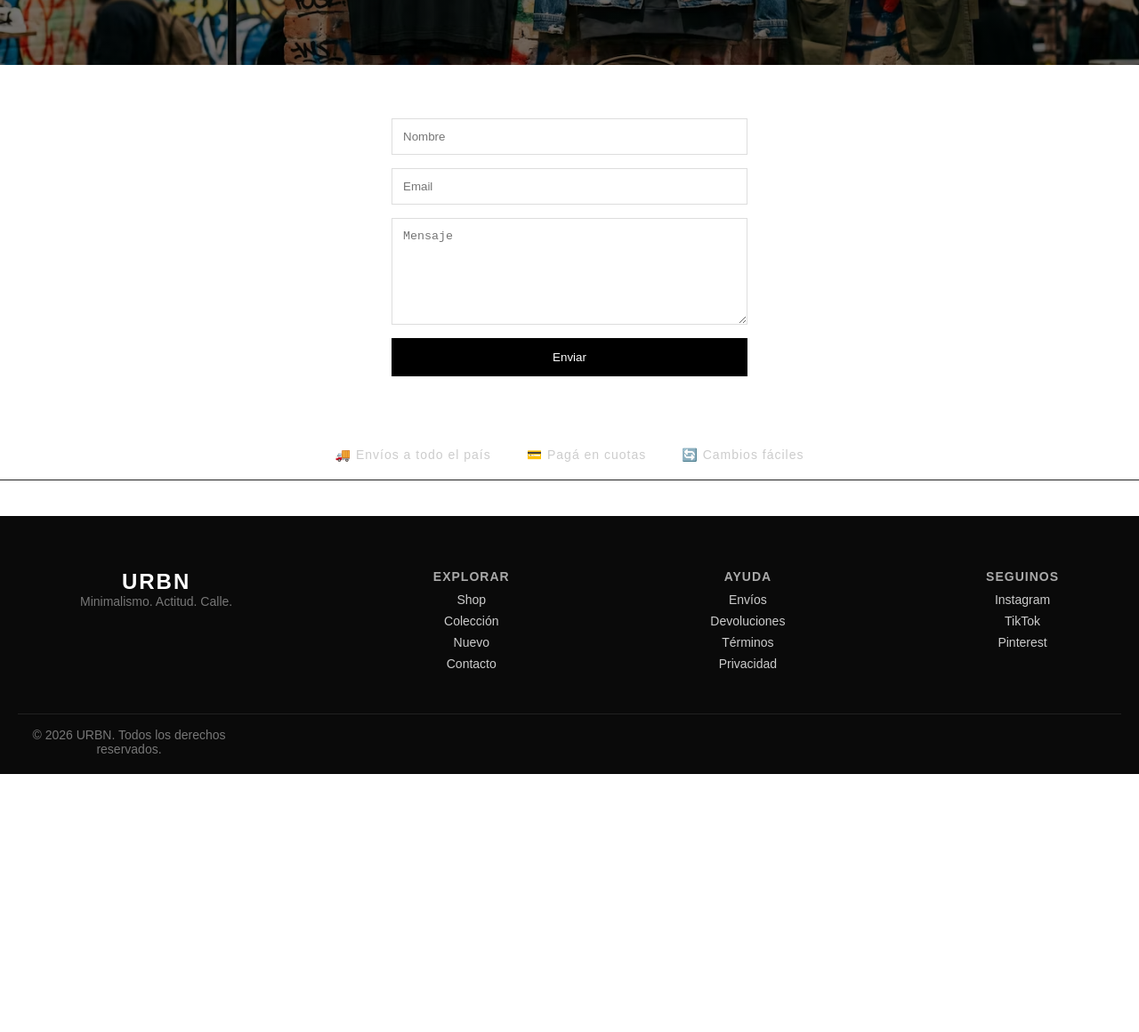
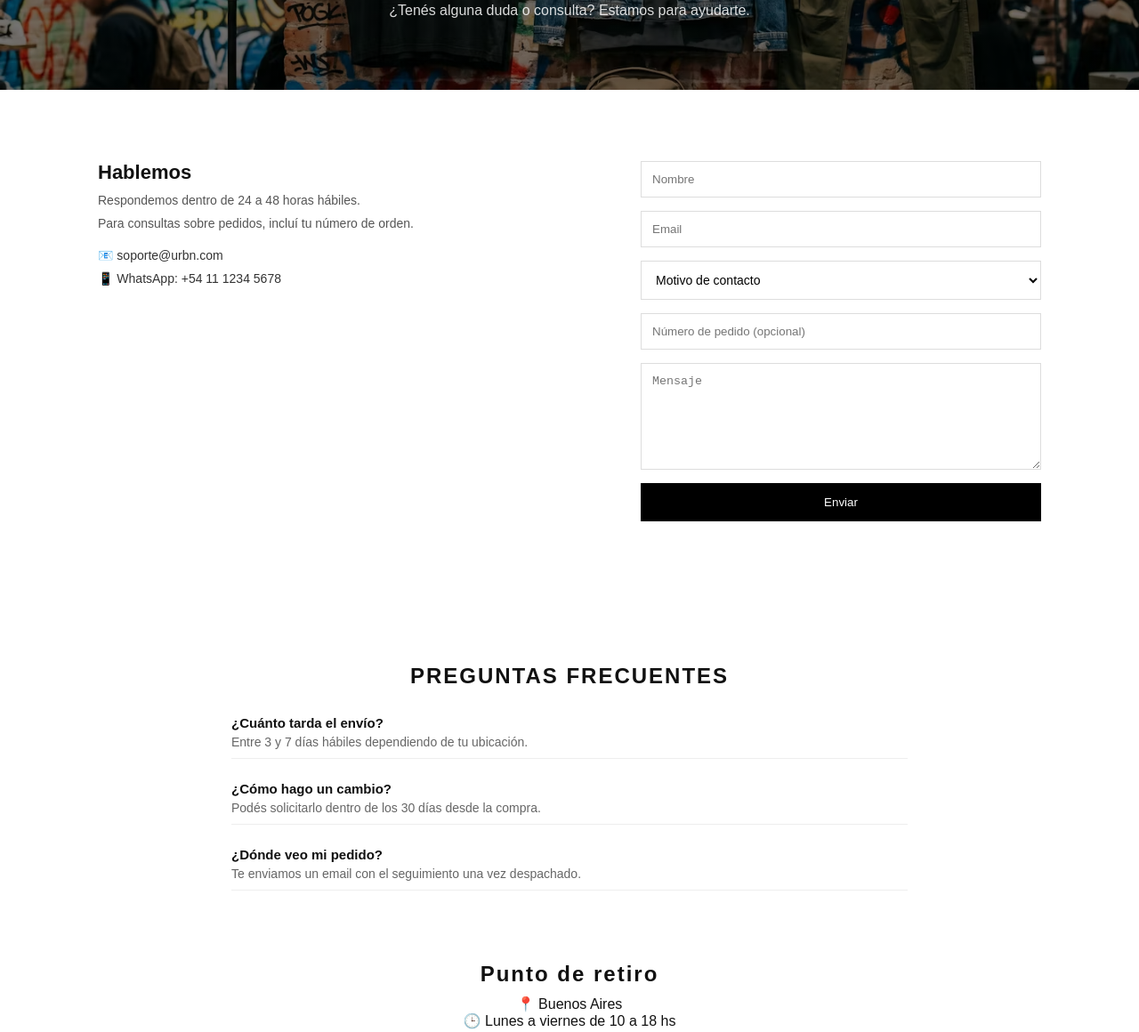
Before and after one commit to WebStudio-digital/URBN-ropa-urbana, a plain HTML site: page pages/contacto.html in a window 1280 px wide. Shown: the part 212-1372 px from the top of the page at 89% size. Before the commit the page ends 1082 px from the top, so only its background shows below. Drawn offline with Linux system fonts and the light colour scheme.

Commit message:
page contacto terminada

```diff
--- a/css/style.css
+++ b/css/style.css
@@ -1276,6 +1276,118 @@ footer {
 }
 
 /* =========================
+   CONTACTO - MEJORADO
+========================= */
+
+/* contenedor más completo */
+.contact {
+    padding: 80px 20px;
+    display: flex;
+    justify-content: center;
+    gap: 60px;
+    flex-wrap: wrap;
+    max-width: 1100px;
+    margin: auto;
+}
+
+/* bloque info izquierda */
+.contact-info {
+    flex: 1;
+    min-width: 280px;
+}
+
+.contact-info h3 {
+    font-size: 22px;
+    margin-bottom: 10px;
+}
+
+.contact-info p {
+    color: #555;
+    font-size: 14px;
+    margin-bottom: 10px;
+}
+
+/* contacto alternativo */
+.contact-alt {
+    margin-top: 20px;
+}
+
+.contact-alt p {
+    font-size: 14px;
+    color: #333;
+}
+
+/* FORM mejorado */
+.contact form {
+    flex: 1;
+    min-width: 280px;
+    max-width: 450px;
+}
+
+.contact select {
+    margin-bottom: 15px;
+    padding: 12px;
+    border: 1px solid #ddd;
+    background: white;
+    font-size: 14px;
+    cursor: pointer;
+}
+
+.contact select:focus {
+    outline: none;
+    border-color: black;
+}
+
+/* feedback mensaje */
+#formMessage {
+    font-size: 14px;
+}
+/* =========================
+   FAQ
+========================= */
+.faq {
+    max-width: 800px;
+    margin: 80px auto;
+    padding: 0 20px;
+}
+
+.faq h2 {
+    text-align: center;
+    margin-bottom: 30px;
+    letter-spacing: 2px;
+    text-transform: uppercase;
+}
+
+.faq-item {
+    margin-bottom: 25px;
+    border-bottom: 1px solid #eee;
+    padding-bottom: 10px;
+}
+
+.faq-item h4 {
+    font-size: 15px;
+    margin-bottom: 5px;
+}
+
+.faq-item p {
+    font-size: 14px;
+    color: #666;
+}
+
+/* =========================
+   UBICACIÓN
+========================= */
+.location {
+    text-align: center;
+    margin: 80px 0;
+}
+
+.location h2 {
+    margin-bottom: 10px;
+    letter-spacing: 2px;
+}
+
+/* =========================
    RESPONSIVE
 ========================= */
 @media (max-width: 768px) {
@@ -1473,6 +1585,11 @@ footer {
     border-radius: 10px;
 }
 
+.arrow {
+        display: none;
+    }
+
+
 
 
 }
--- a/pages/contacto.html
+++ b/pages/contacto.html
@@ -22,24 +22,80 @@
 
 <section class="page-header">
     <h1>CONTACTO</h1>
+    <p>¿Tenés alguna duda o consulta? Estamos para ayudarte.</p>
 </section>
 
 <section class="contact">
+
+    <!-- INFO -->
+    <div class="contact-info">
+        <h3>Hablemos</h3>
+        <p>Respondemos dentro de 24 a 48 horas hábiles.</p>
+        <p>Para consultas sobre pedidos, incluí tu número de orden.</p>
+
+        <div class="contact-alt">
+            <p>📧 soporte@urbn.com</p>
+            <p>📱 WhatsApp: +54 11 1234 5678</p>
+        </div>
+    </div>
+
+    <!-- FORM -->
     <form>
         <input type="text" placeholder="Nombre" required>
         <input type="email" placeholder="Email" required>
+
+        <select required>
+            <option value="">Motivo de contacto</option>
+            <option>Consulta general</option>
+            <option>Pedido</option>
+            <option>Cambios / Devoluciones</option>
+            <option>Pagos</option>
+        </select>
+
+        <input type="text" placeholder="Número de pedido (opcional)">
         <textarea placeholder="Mensaje" required></textarea>
+
         <button type="submit">Enviar</button>
     </form>
+
 </section>
 
+<!-- FAQ -->
+<section class="faq">
+    <h2>Preguntas frecuentes</h2>
+
+    <div class="faq-item">
+        <h4>¿Cuánto tarda el envío?</h4>
+        <p>Entre 3 y 7 días hábiles dependiendo de tu ubicación.</p>
+    </div>
+
+    <div class="faq-item">
+        <h4>¿Cómo hago un cambio?</h4>
+        <p>Podés solicitarlo dentro de los 30 días desde la compra.</p>
+    </div>
+
+    <div class="faq-item">
+        <h4>¿Dónde veo mi pedido?</h4>
+        <p>Te enviamos un email con el seguimiento una vez despachado.</p>
+    </div>
+</section>
+
+<!-- UBICACIÓN -->
+<section class="location">
+    <h2>Punto de retiro</h2>
+    <p>📍 Buenos Aires</p>
+    <p>🕒 Lunes a viernes de 10 a 18 hs</p>
+</section>
+
+<!-- BENEFICIOS -->
 <section class="footer-benefits">
     <div>🚚 Envíos a todo el país</div>
     <div>💳 Pagá en cuotas</div>
     <div>🔄 Cambios fáciles</div>
 </section>
 
-    <footer class="footer">
+<!-- FOOTER -->
+<footer class="footer">
     <div class="footer-container">
 
         <div class="footer-brand">
@@ -49,9 +105,9 @@
 
         <div class="footer-links">
             <h4>Explorar</h4>
-            <a href="#">Shop</a>
-            <a href="#">Colección</a>
-            <a href="#">Nuevo</a>
+            <a href="./shop.html">Shop</a>
+            <a href="./coleccion.html">Colección</a>
+            <a href="./nuevo.html">Nuevo</a>
             <a href="#">Contacto</a>
         </div>
 
```
